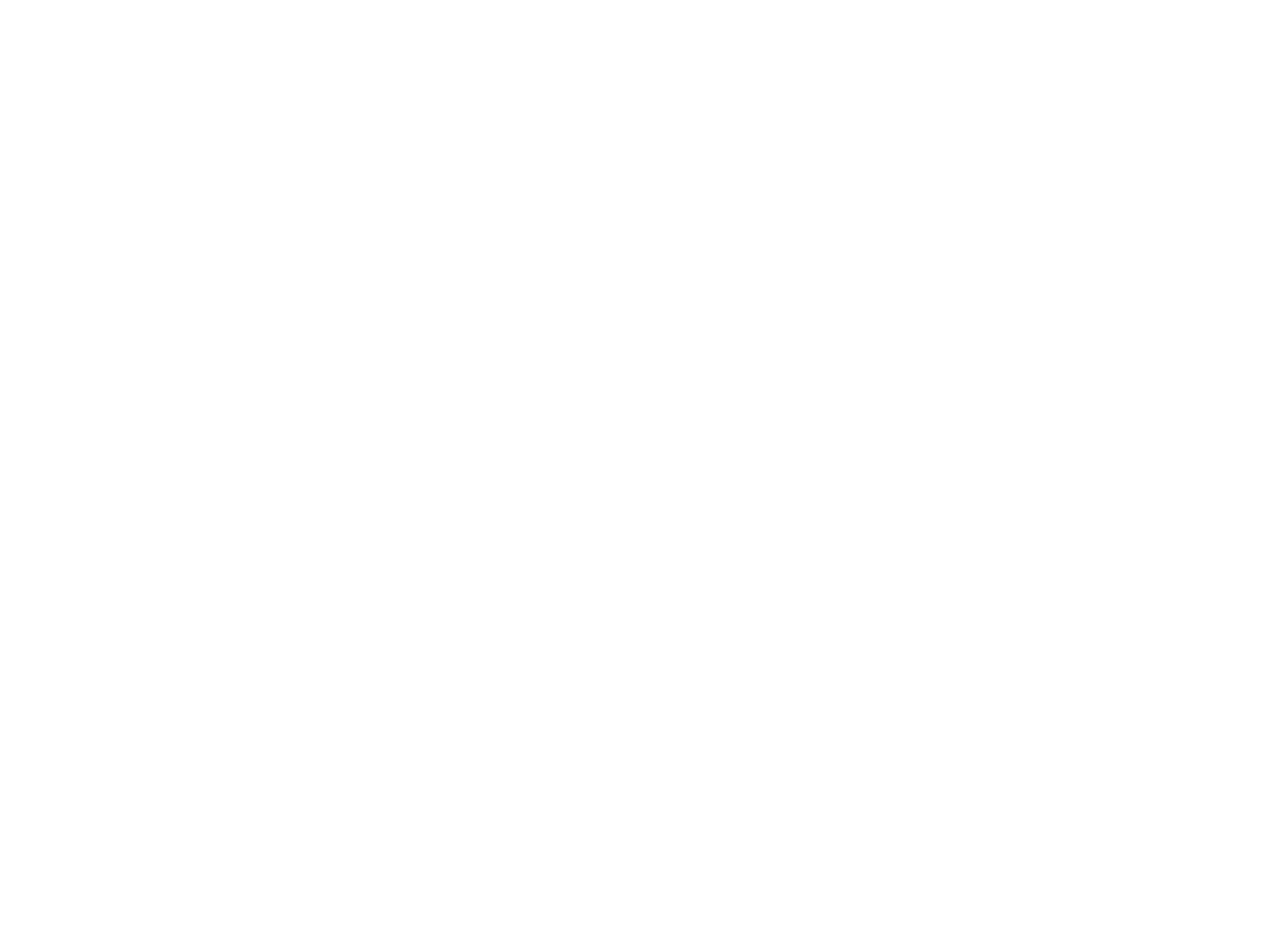
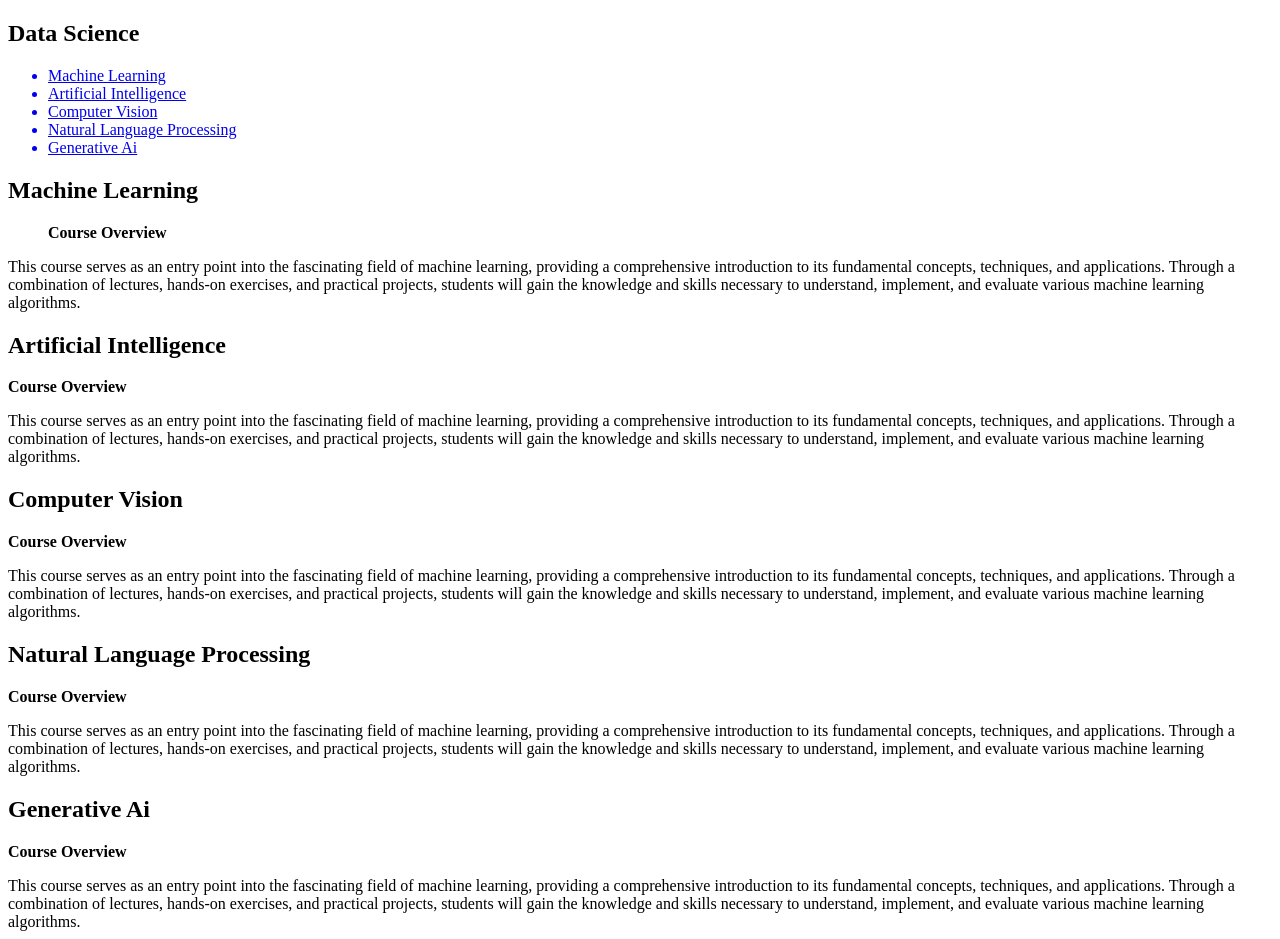
Before and after one commit to kirangajjana/Html-Forms, a plain HTML site: page productcatlog.html in a window 1280 px wide. Before the commit the page ends 800 px from the top, so only its background shows below. Drawn offline with Linux system fonts and the light colour scheme.

Commit message:
added productcatlog.html

```diff
--- a/productcatlog.html
+++ b/productcatlog.html
@@ -6,6 +6,55 @@
     <title>Product Catlog</title>
 </head>
 <body>
+    <header>
 
+    </header>
+    <main>
+        <section><h2 id="h1">Data Science</h2>
+        <ul>
+            <a href="#h2"><li>Machine Learning</li></a>
+            <a href="#h3"><li>Artificial Intelligence</li></a>
+                <a href="#h4"><li>Computer Vision</li></a>
+                    <a href="#h5"><li>Natural Language Processing</li></a>
+                        <a href="#h6"><li>Generative Ai</li></a>
+        </ul>
+        </section>
+        <section><h2 id="h2">Machine Learning</h2>
+        <dd>
+            <dl><b>Course Overview</b></dl>
+            <dt>This course serves as an entry point into the fascinating field of machine learning, providing a comprehensive introduction to its fundamental concepts, techniques, and applications. Through a combination of lectures, hands-on exercises, and practical projects, students will gain the knowledge and skills necessary to understand, implement, and evaluate various machine learning algorithms.
+
+        </dd>
+        </section>
+        <section>
+            <h2 id="h3">Artificial Intelligence</h2>
+            <dl><b>Course Overview</b></dl>
+            <dt>This course serves as an entry point into the fascinating field of machine learning, providing a comprehensive introduction to its fundamental concepts, techniques, and applications. Through a combination of lectures, hands-on exercises, and practical projects, students will gain the knowledge and skills necessary to understand, implement, and evaluate various machine learning algorithms.</dt>
+        </section>
+        <section>
+            <h2 id="h4">Computer Vision</h2>
+            <dl><b>Course Overview</b></dl>
+            <dt>This course serves as an entry point into the fascinating field of machine learning, providing a comprehensive introduction to its fundamental concepts, techniques, and applications. Through a combination of lectures, hands-on exercises, and practical projects, students will gain the knowledge and skills necessary to understand, implement, and evaluate various machine learning algorithms.</dt>
+
+        </section>
+        <section>
+            <h2 id="h5">Natural Language Processing</h2>
+            <dl><b>Course Overview</b></dl>
+            <dt>This course serves as an entry point into the fascinating field of machine learning, providing a comprehensive introduction to its fundamental concepts, techniques, and applications. Through a combination of lectures, hands-on exercises, and practical projects, students will gain the knowledge and skills necessary to understand, implement, and evaluate various machine learning algorithms.</dt>
+
+        </section>
+        <section>
+            <h2 id="h6">Generative Ai</h2>
+            <dl><b>Course Overview</b></dl>
+            <dt>This course serves as an entry point into the fascinating field of machine learning, providing a comprehensive introduction to its fundamental concepts, techniques, and applications. Through a combination of lectures, hands-on exercises, and practical projects, students will gain the knowledge and skills necessary to understand, implement, and evaluate various machine learning algorithms.</dt>
+
+        </section>
+
+
+
+    </main>
+    <footer>
+
+    </footer>
 </body>
 </html>
```
